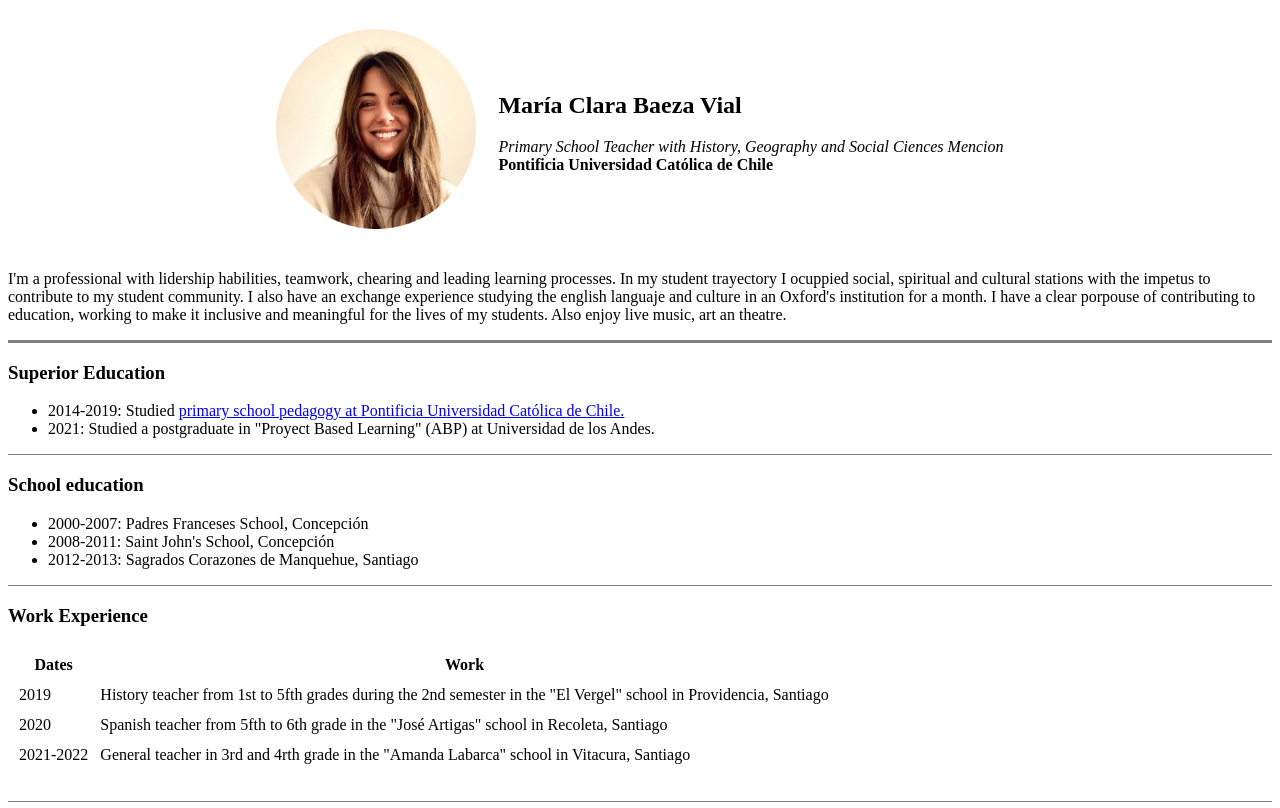
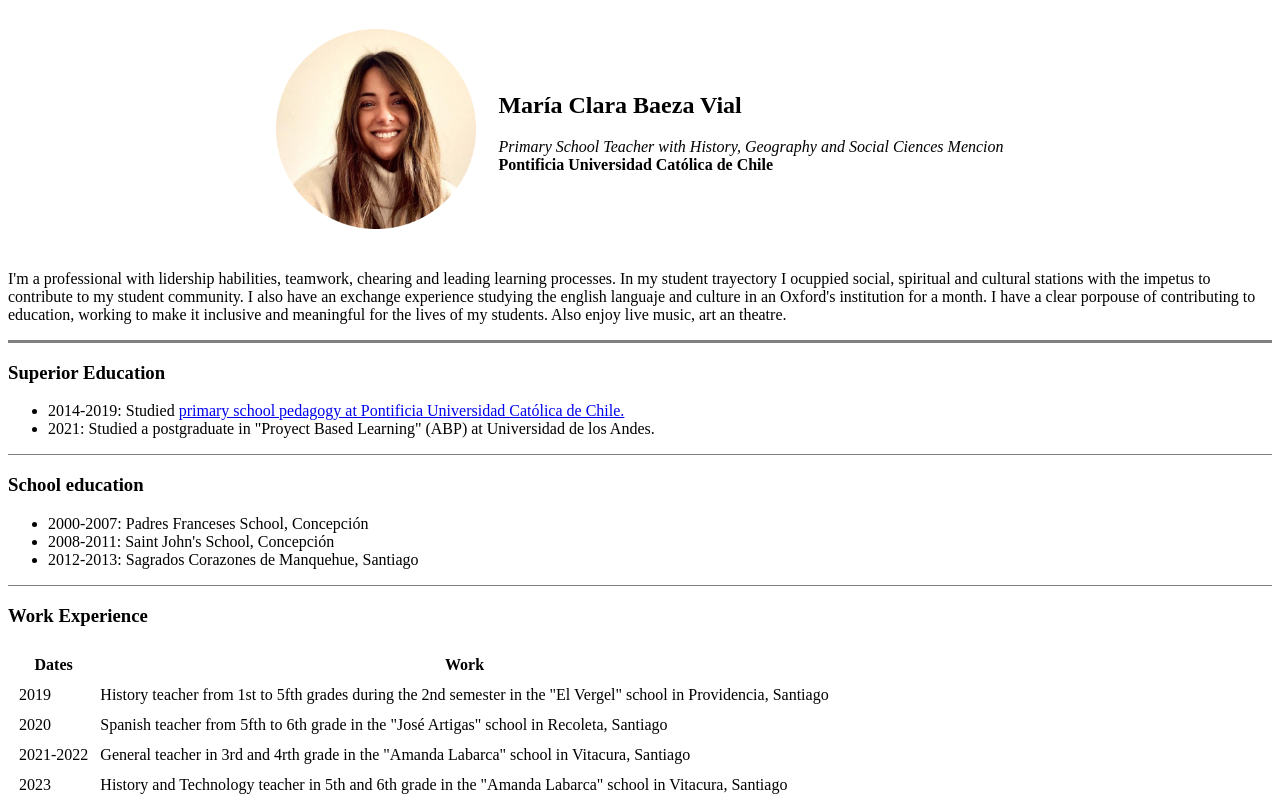
Before and after one commit to clarabaezavial/CV, a plain HTML site: page index.html in a window 1280 px wide. Shown: the top 808 px of the page. Drawn offline with Linux system fonts and the light colour scheme.

Commit message:
Update index.html

```diff
--- a/index.html
+++ b/index.html
@@ -52,6 +52,10 @@
         <td>2021-2022</td>
         <td>General teacher in 3rd and 4rth grade in the "Amanda Labarca" school in Vitacura, Santiago</td>
     </tr>
+   <tr>
+        <td>2023</td>
+        <td>History and Technology teacher in 5th and 6th grade in the "Amanda Labarca" school in Vitacura, Santiago</td>
+    </tr>
  </table>
  <br>
  <hr size="1" noshade>
```
